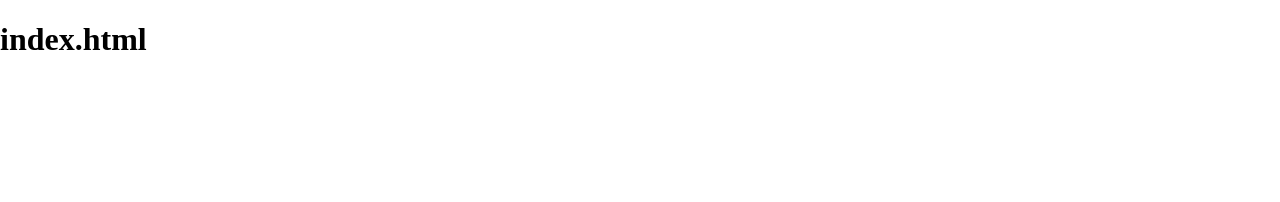
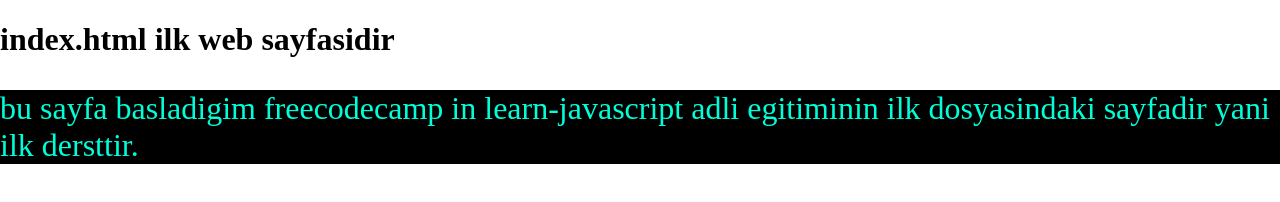
Before and after one commit to kasimAdil5/learn-javascript, a browser extension: page 1. Build a Passenger Counter App/01. Welcome to the course/index.html in a window 1280 px wide. Drawn offline with nearby package versions, Linux system fonts and the light colour scheme.

Commit message:
add html and css code

```diff
--- a/1. Build a Passenger Counter App/01. Welcome to the course/index.css
+++ b/1. Build a Passenger Counter App/01. Welcome to the course/index.css
@@ -2,3 +2,8 @@
     margin: 0;
     padding: 0;
 }
+p{
+    font-size: 2rem;
+    color: rgb(0, 255, 217);
+    background-color: black;
+}
--- a/1. Build a Passenger Counter App/01. Welcome to the course/index.html
+++ b/1. Build a Passenger Counter App/01. Welcome to the course/index.html
@@ -6,7 +6,8 @@
         <link rel="stylesheet" href="index.css">
     </head>
     <body>
-        <h1>index.html</h1>
+        <h1>index.html ilk web sayfasidir</h1>
+        <p>bu sayfa basladigim freecodecamp in learn-javascript adli egitiminin ilk dosyasindaki sayfadir yani ilk dersttir.</p>
         <script src="index.js"></script>
     </body>
 </html>
```
